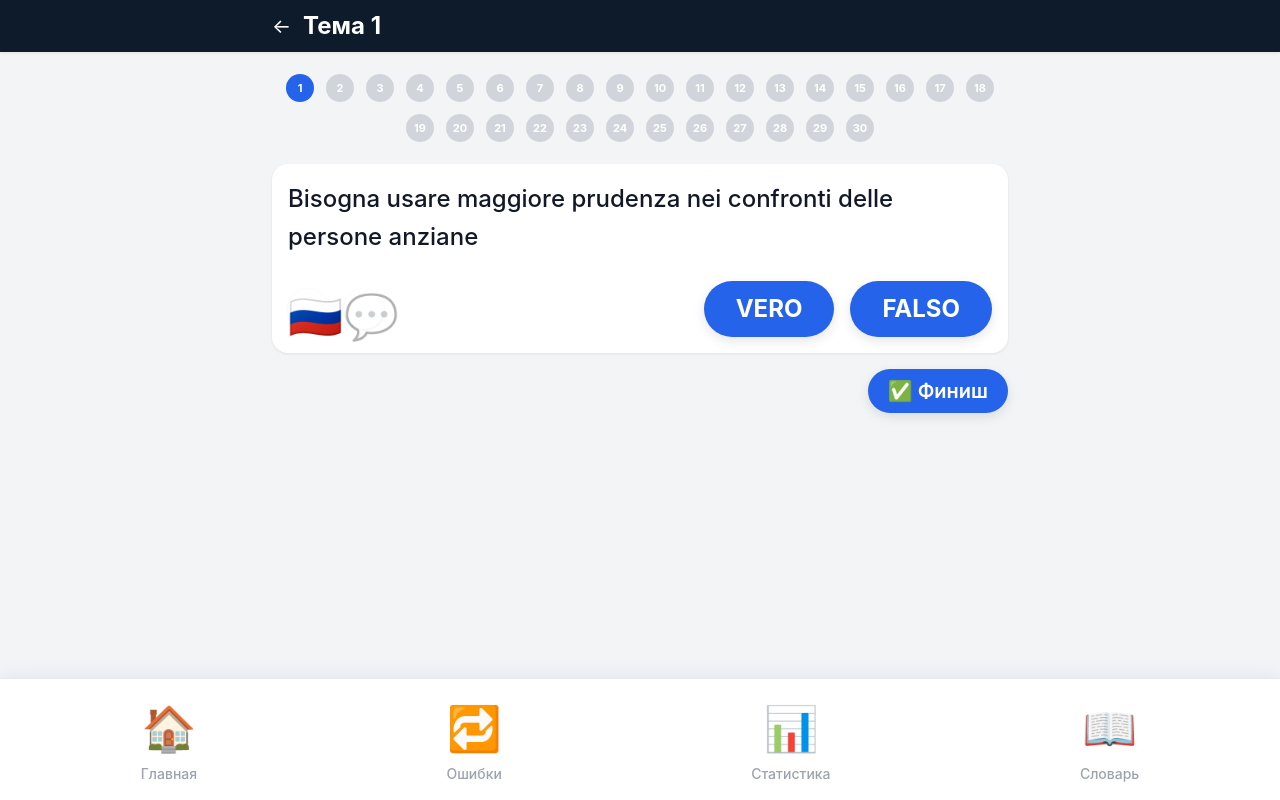
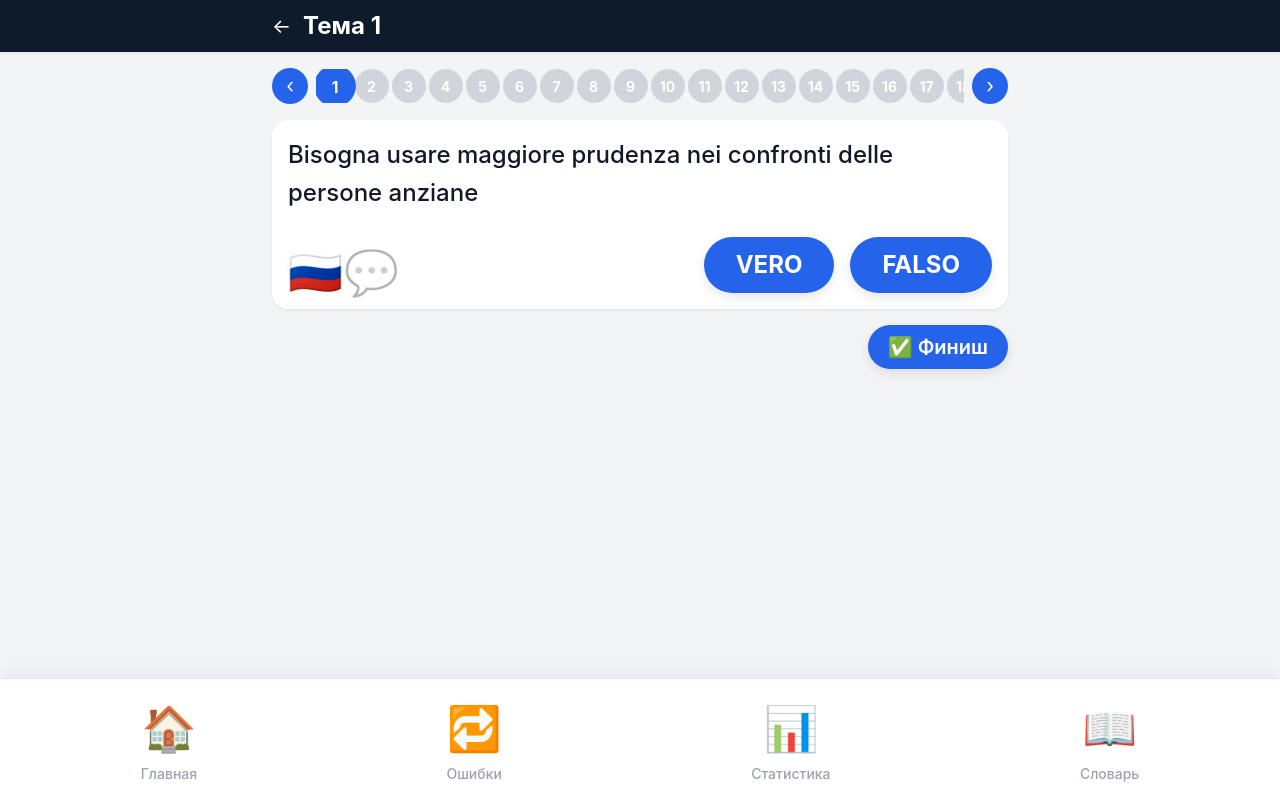
Before and after one commit to Gregdabro/quiz-patente, a React (Vite) app: page /quiz/1 in a window 1280 px wide. Built offline with nearby package versions, Linux system fonts and the light colour scheme.

Commit message:
feat: implement horizontal slider pagination and update button sizes for better iPad usability

```diff
--- a/src/components/quiz/QuizPagination.jsx
+++ b/src/components/quiz/QuizPagination.jsx
@@ -1,8 +1,8 @@
-import React from 'react';
+import React, { useRef, useEffect } from 'react';
 
 /**
- * Компонент пагинации для теста.
- * Отображает 30 индикаторов (точек) с текущим статусом.
+ * Компонент пагинации для теста (v3).
+ * Реализован в виде горизонтального слайдера с кнопками-стрелками.
  *
  * @param {Array} questions — массив вопросов
  * @param {number} current — индекс текущего вопроса
@@ -15,13 +15,46 @@ const QuizPagination = ({
   answered,
   onSelect
 }) => {
+  const viewportRef = useRef(null);
+
+  // Автоматическая прокрутка к активному вопросу при его смене
+  useEffect(() => {
+    if (viewportRef.current) {
+      const activeItem = viewportRef.current.children[0].children[current];
+      if (activeItem) {
+        activeItem.scrollIntoView({
+          behavior: 'smooth',
+          block: 'nearest',
+          inline: 'center'
+        });
+      }
+    }
+  }, [current]);
+
+  const scroll = (direction) => {
+    if (viewportRef.current) {
+      const scrollAmount = 148; // Примерно 4 вопроса (37 * 4)
+      viewportRef.current.scrollBy({
+        left: direction === 'left' ? -scrollAmount : scrollAmount,
+        behavior: 'smooth'
+      });
+    }
+  };
+
   return (
-    <div className="quiz-pagination" style={{
-      display: 'flex',
-      flexWrap: 'wrap',
-      margin: 'var(--spacing-4) 0',
-      justifyContent: 'center'
-    }}>
+    <div className="quiz-pagination-slider">
+      {/* Стрелка влево */}
+      <button
+        className="nav-arrow"
+        onClick={() => scroll('left')}
+        title="Назад"
+      >
+        ‹
+      </button>
+
+      {/* Окно просмотра слайдера */}
+      <div className="pagination-viewport" ref={viewportRef}>
+        <div className="pagination-track">
           {questions.map((q, index) => {
             let statusClass = '';
             if (index === current) statusClass = 'active';
@@ -35,30 +68,24 @@ const QuizPagination = ({
                 key={q.id}
                 onClick={() => onSelect(index)}
                 className={`pagination-item ${statusClass}`}
-            style={{
-              width: '28px',
-              height: '28px',
-              borderRadius: 'var(--radius-full)',
-              backgroundColor: statusClass === 'active' ? 'var(--color-primary)' :
-                               statusClass === 'correct' ? 'var(--color-correct)' :
-                               statusClass === 'wrong' ? 'var(--color-wrong)' :
-                               'var(--color-unanswered)',
-              color: '#fff',
-              fontSize: '11px',
-              fontWeight: 'var(--font-weight-bold)',
-              display: 'flex',
-              alignItems: 'center',
-              justifyContent: 'center',
-              cursor: 'pointer',
-              margin: '6px',
-              transition: 'var(--transition-fast)'
-            }}
+                title={`Вопрос ${index + 1}`}
               >
                 {index + 1}
               </div>
             );
           })}
         </div>
+      </div>
+
+      {/* Стрелка вправо */}
+      <button
+        className="nav-arrow"
+        onClick={() => scroll('right')}
+        title="Вперед"
+      >
+        ›
+      </button>
+    </div>
   );
 };
 
--- a/src/styles/components.css
+++ b/src/styles/components.css
@@ -138,56 +138,99 @@
   -webkit-transition: width var(--transition-slow);
 }
 
-/* === Точки навигации (dot progress) === */
-.dot-nav {
+/* === Пагинация со слайдером (v3) === */
+.quiz-pagination-slider {
   display: -webkit-flex;
   display: flex;
-  -webkit-flex-wrap: wrap;
-  flex-wrap: wrap;
+  -webkit-align-items: center;
+  align-items: center;
+  margin: var(--spacing-4) 0;
+  width: 100%;
+}
+
+.pagination-viewport {
+  -webkit-flex: 1;
+  flex: 1;
+  overflow-x: hidden; /* Скрываем нативный скролл, будем крутить программно */
+  position: relative;
+  margin: 0 var(--spacing-2);
+}
+
+.pagination-track {
+  display: -webkit-flex;
+  display: flex;
+  -webkit-flex-wrap: nowrap;
+  flex-wrap: nowrap;
+  transition: transform var(--transition-base); /* Если используем transform вместо scrollLeft */
+  align-items: center;
+}
+
+.pagination-item {
+  min-width: 34px;
+  width: 34px;
+  height: 34px;
+  border-radius: var(--radius-full);
+  display: -webkit-flex;
+  display: flex;
+  -webkit-align-items: center;
+  align-items: center;
   -webkit-justify-content: center;
   justify-content: center;
-}
-
-.dot-nav__item {
-  width: 16px;
-  height: 16px;
-  border-radius: var(--radius-full);
-  background-color: var(--color-border);
-  margin: 4px;
+  font-size: 14px;
+  font-weight: 700;
+  color: #fff;
+  cursor: pointer;
+  margin: 0 1.5px; /* Итого 3px между кнопками */
+  -webkit-flex-shrink: 0;
+  flex-shrink: 0;
+  background-color: var(--color-unanswered);
   transition: background-color var(--transition-fast), transform var(--transition-fast);
   -webkit-transition: background-color var(--transition-fast), transform var(--transition-fast);
 }
 
-.dot-nav__item--active {
+.pagination-item.active {
   background-color: var(--color-primary);
-  transform: scale(1.3);
-  -webkit-transform: scale(1.3);
+  box-shadow: 0 0 0 2px var(--color-active);
+  transform: scale(1.1);
+  -webkit-transform: scale(1.1);
 }
 
-.dot-nav__item--correct {
+.pagination-item.correct {
   background-color: var(--color-success);
 }
 
-.dot-nav__item--wrong {
-  background-color: var(--color-error);
+.pagination-item.wrong {
+  background-color: var(--color-wrong);
 }
 
-/* === Статусы ответа === */
-.answer-status {
-  border-radius: var(--radius-md);
-  padding: var(--spacing-3) var(--spacing-4);
-  font-weight: 600;
-  font-size: var(--font-size-sm);
+.nav-arrow {
+  width: 36px;
+  height: 36px;
+  border-radius: var(--radius-full);
+  background-color: var(--color-primary);
+  color: #fff;
+  display: -webkit-flex;
+  display: flex;
+  -webkit-align-items: center;
+  align-items: center;
+  -webkit-justify-content: center;
+  justify-content: center;
+  font-size: 20px;
+  cursor: pointer;
+  -webkit-flex-shrink: 0;
+  flex-shrink: 0;
+  transition: opacity var(--transition-fast);
+  -webkit-transition: opacity var(--transition-fast);
 }
 
-.answer-status--correct {
-  background-color: var(--color-success-bg);
-  color: var(--color-success);
+.nav-arrow:active {
+  opacity: 0.7;
 }
 
-.answer-status--wrong {
-  background-color: var(--color-error-bg);
-  color: var(--color-error);
+.nav-arrow:disabled {
+  background-color: var(--color-border);
+  cursor: not-allowed;
+  opacity: 0.5;
 }
 
 /* === Навигационная панель (фиксированная внизу) === */
```
Lines whose indentation alone changed are shown as unchanged.
